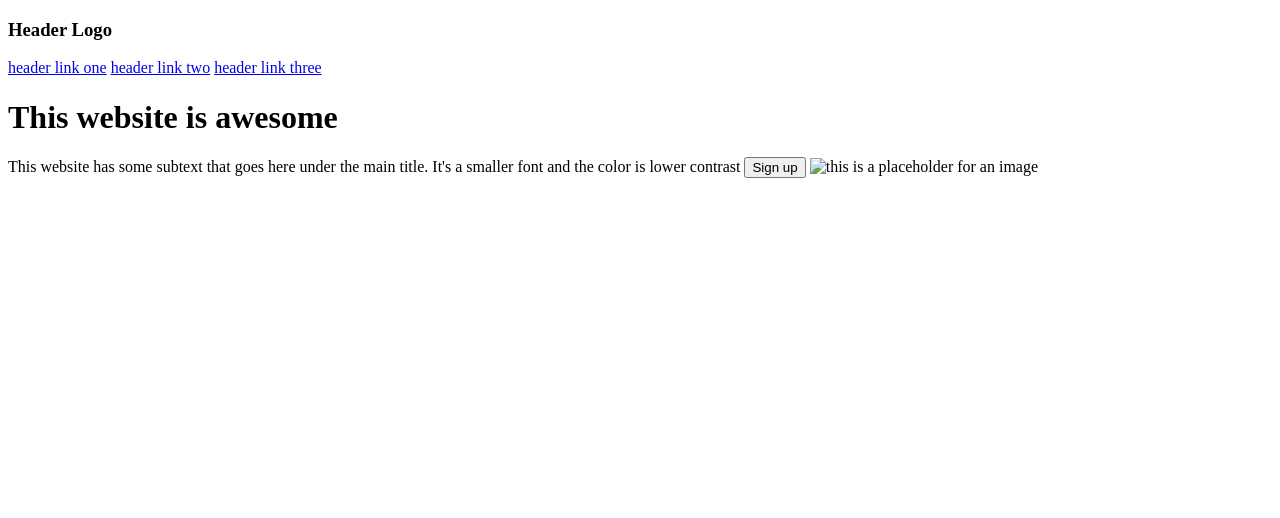
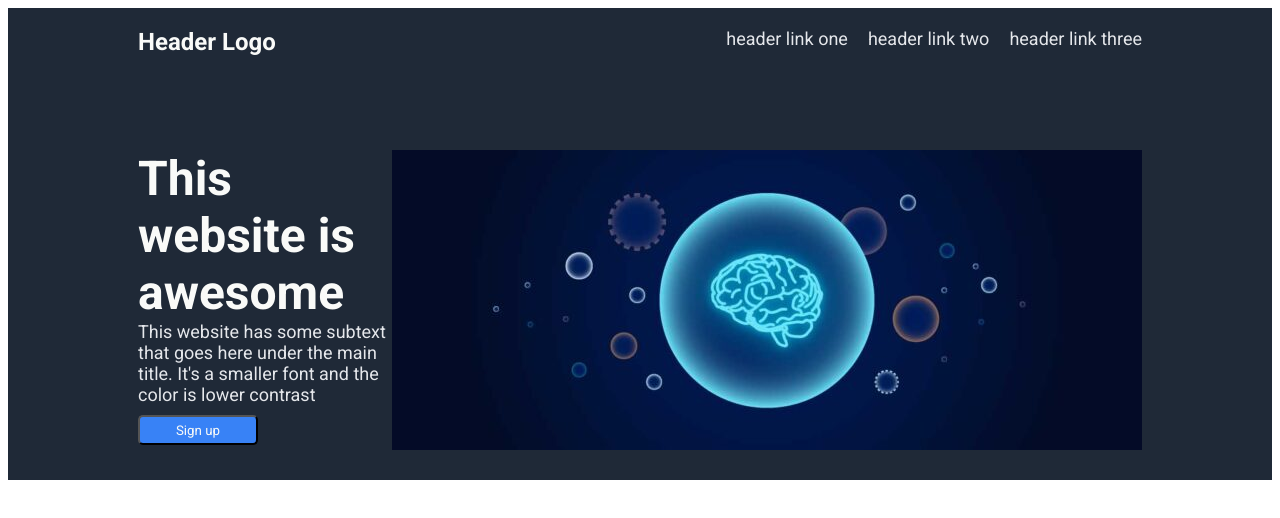
Before and after one commit to jameseg/odin-landing-page, a plain HTML site: page index.html in a window 1280 px wide. Drawn offline with Linux system fonts and the light colour scheme.

Commit message:
Add styling to header
add google fonts
create flex containers
add css
add image

```diff
--- a/index.html
+++ b/index.html
@@ -2,6 +2,12 @@
 <html lang="en">
 
 <head>
+  <!-- embedded Google Fonts Roboto font -->
+  <link rel="preconnect" href="https://fonts.googleapis.com">
+  <link rel="preconnect" href="https://fonts.gstatic.com" crossorigin>
+  <link
+    href="https://fonts.googleapis.com/css2?family=Roboto:ital,wght@0,100;0,300;0,400;0,500;0,700;0,900;1,100;1,300;1,400;1,500;1,700;1,900&display=swap"
+    rel="stylesheet">
   <link rel="stylesheet" href="styles.css">
   <meta charset="UTF-8">
   <meta name="viewport" content="width=device-width, initial-scale=1.0">
@@ -10,20 +16,36 @@
 
 <body>
   <div class="hero">
-    <h3>Header Logo</h3>
+    <div class="header">
+      <h3 class="logo-text">Header Logo</h3>
 
-    <a href="www.google.com">header link one</a>
-    <a href="www.google.com">header link two</a>
-    <a href="www.google.com">header link three</a>
+      <div class="links">
+        <a href="www.google.com" class="hero-text">header link one</a>
+        <a href="www.google.com" class="hero-text">header link two</a>
+        <a href="www.google.com" class="hero-text">header link three</a>
+      </div>
 
-    <h1>This website is awesome</h1>
+    </div>
 
-    <span>This website has some subtext that goes here under the main title. It's a smaller font and the color is lower
-      contrast</span>
 
-    <button>Sign up</button>
+    <div class="header-content">
+      <div class="left-panel">
+        <span class="hero-main-text">This website is awesome</span>
 
-    <img src="./images/image.jpg" alt="this is a placeholder for an image">
+        <span class="hero-text">This website has some subtext that goes here under the main title. It's a smaller font
+          and
+          the color is lower
+          contrast</span>
+
+        <button>Sign up</button>
+      </div>
+
+
+      <div><img src="./images/test-img.jpg" alt="this is a placeholder for an image"></div>
+    </div>
+
+
+
   </div>
 
 
--- a/styles.css
+++ b/styles.css
@@ -0,0 +1,83 @@
+* {
+  font-family: "Roboto", Arial, Helvetica, sans-serif;
+}
+
+.hero {
+  background-color: #1F2937;
+  padding-left: 130px;
+  padding-right: 130px;
+  display: flex;
+  flex-direction: column;
+
+}
+
+.header {
+  display: flex;
+  justify-content: space-between;
+  margin-bottom: 70px;
+  margin-top: 20px;
+}
+
+.links {
+  display: flex;
+  gap: 20px;
+
+}
+
+a {
+  text-decoration: none;
+}
+
+.header-content {
+  display: flex;
+  justify-content: space-between;
+  margin-bottom: 30px;
+  flex: 1
+}
+
+.left-panel {
+  display: flex;
+  flex-direction: column;
+  width: 750px;
+  /* border-spacing: 2px;
+  border-color: red;
+  border-style: solid; */
+}
+
+img {
+  display: flex;
+  height: 300px;
+  text-align: center;
+  text-justify: auto;
+  line-height: 300px;
+  /* border-spacing: 2px;
+  border-color: red;
+  border-style: solid; */
+
+}
+
+.hero-main-text {
+  font-size: 48px;
+  font-weight: bolder;
+  color: #F9FAF8;
+}
+
+.hero-text {
+  font-size: 18px;
+  color: #E5E7EB;
+  margin-bottom: 10px;
+}
+
+.logo-text {
+  margin-top: 0px;
+  font-size: 24px;
+  color: #F9FAF8;
+}
+
+button {
+  background-color: #3882F6;
+  color: #F9FAF8;
+  border-radius: 5px;
+  width: 120px;
+  height: 30px;
+}
```
Also changed, not shown: images/test-img.jpg (added).
